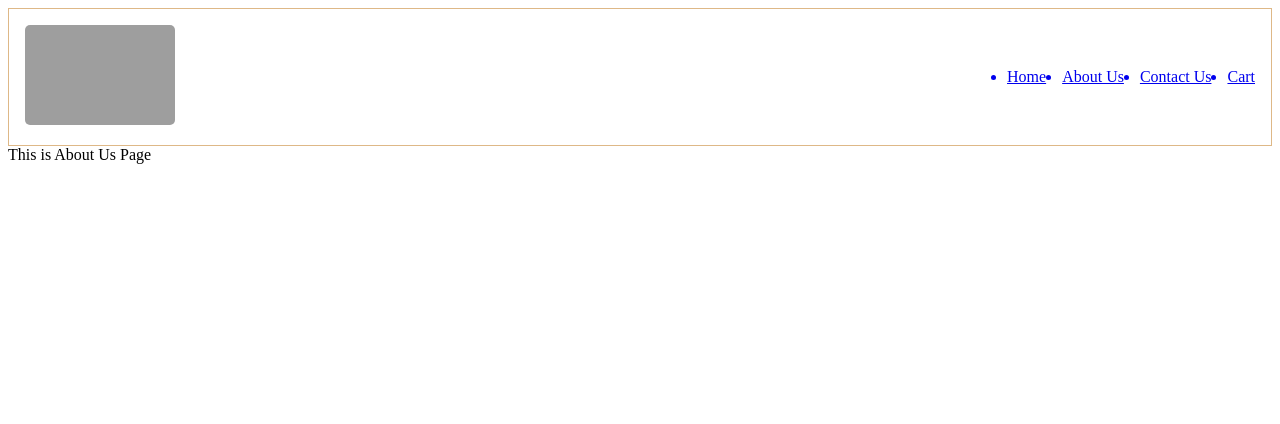
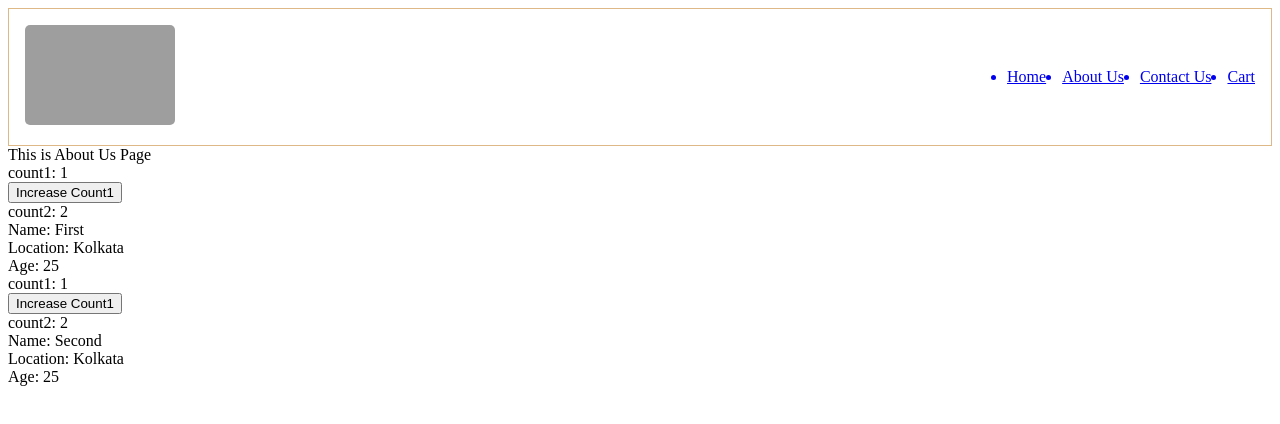
Before and after one commit to Bidipta-Bardhan/Namaste-React, a React (Vite) app: page /about in a window 1280 px wide. Shown: the top 424 px of the page. Built offline with nearby package versions, Linux system fonts and the light colour scheme; grey boxes are pictures that could not be loaded.

Commit message:
learnt react class component

```diff
--- a/src/food/components/About.js
+++ b/src/food/components/About.js
@@ -1,5 +1,52 @@
-const About = () => {
-    return <div>This is About Us Page</div>
+import UserClass from "./UserClass";
+import { Component } from "react";
+
+class About extends Component{
+    constructor(props) {
+        super(props);
+        console.log("Parent Constructor Called")
+    }
+    componentDidMount() {
+        console.log("Parent Did Mount")
+    }
+    render() {
+
+        console.log("Parent Render");
+        return (
+          <div>
+            <div>This is About Us Page</div>
+            <UserClass name={"First"} location={"Kolkata"} age={"25"} />
+            <UserClass name={"Second"} location={"Kolkata"} age={"25"} />
+          </div>
+        );
+    }
 }
 
+// const About = () => {
+//     return (
+//       <div>
+//             <div>This is About Us Page</div>
+//             <UserClass name={"Bidipta Rockstar"} location={"Kolkata"} age={"25"} />
+//       </div>
+//     );
+
+// }
+
 export default About
+
+/**
+ * - Parent Constructor
+ * - Parent Render
+ *
+ * -------- Render phase of child are batched together -------------
+ *   - First Child Constructor
+ *   - First Child Render
+ *   - Second Child Constructor
+ *   - Second Child Render
+ *
+ * -------- Commit phase of child are batched together ----------
+ *   - First Child Mount
+ *   - Second Child Mount
+ *
+ * - Parent Mount
+ */
--- /dev/null
+++ b/src/food/components/UserClass.js
@@ -0,0 +1,44 @@
+import React from "react";
+class UserClass extends React.Component{
+    constructor(props) {
+        super(props)
+        this.state = {
+            count1: 1,
+            count2: 2
+        }
+        console.log(this.props.name+"Child Constructor Called")
+    }
+    componentDidMount() {
+        // This will be called only after first render cycle
+        // Use mostly to call api
+        console.log(this.props.name + "Child Mount");
+    }
+    componentDidUpdate() {
+        console.log("This will get called after each render cycle")
+    }
+    componentWillUnmount() {
+        // use for clear intervals and all
+        console.log("This is equivalent of ngDestroy")
+    }
+    render() {
+        console.log(this.props.name + "Render Called");
+        const { name, location, age } = this.props;
+        const { count1, count2 } = this.state;
+        return (
+          <div>
+                <div>count1: {count1}</div>
+                <button onClick={() => {
+                    this.setState({
+                        count1: this.state.count1+1
+                    })
+                }}>Increase Count1</button>
+            <div>count2: {count2}</div>
+            <div>Name: {name} </div>
+            <div>Location: {location}</div>
+            <div>Age: {age}</div>
+          </div>
+        );
+    }
+}
+
+export default UserClass;
```
